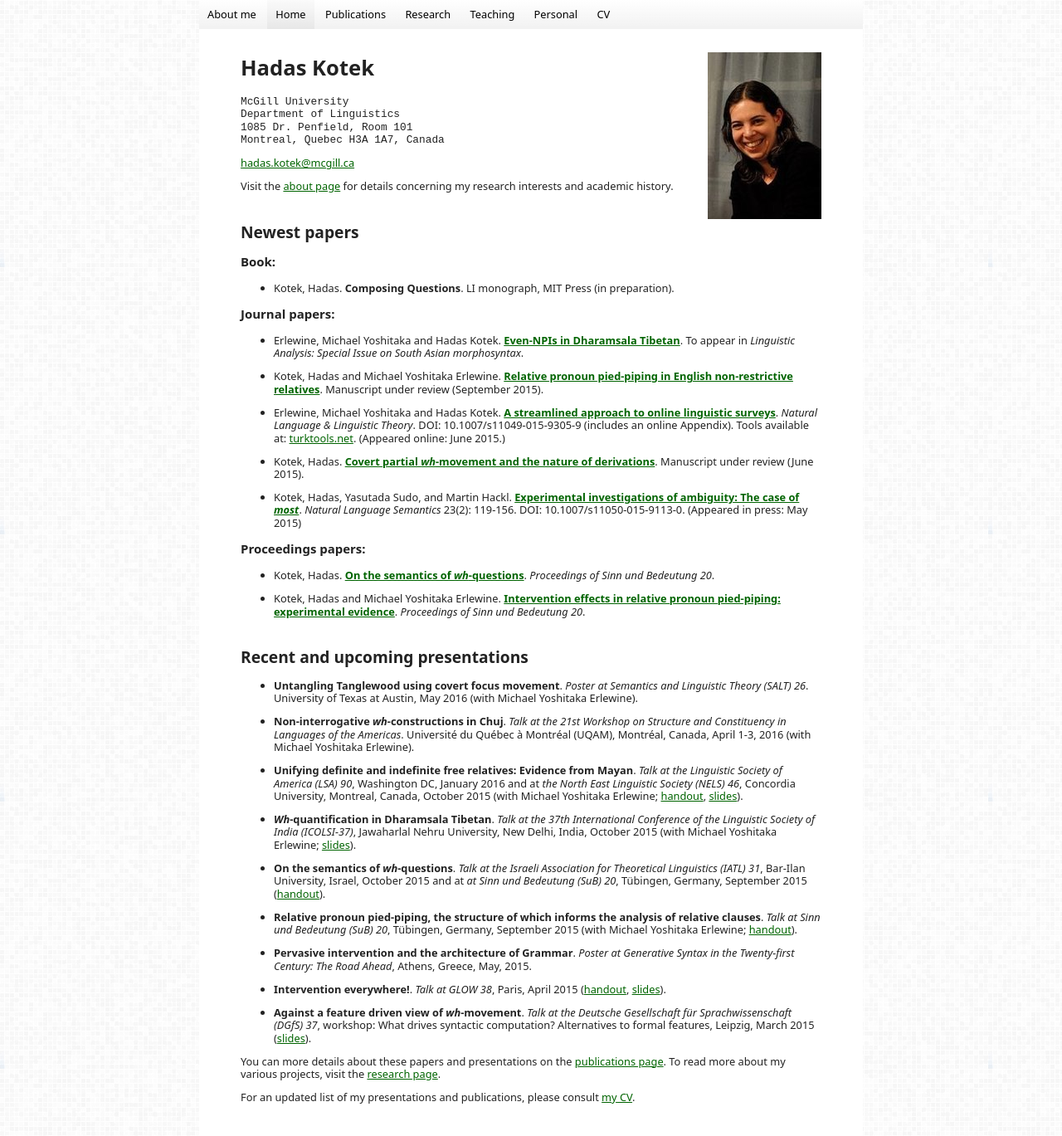
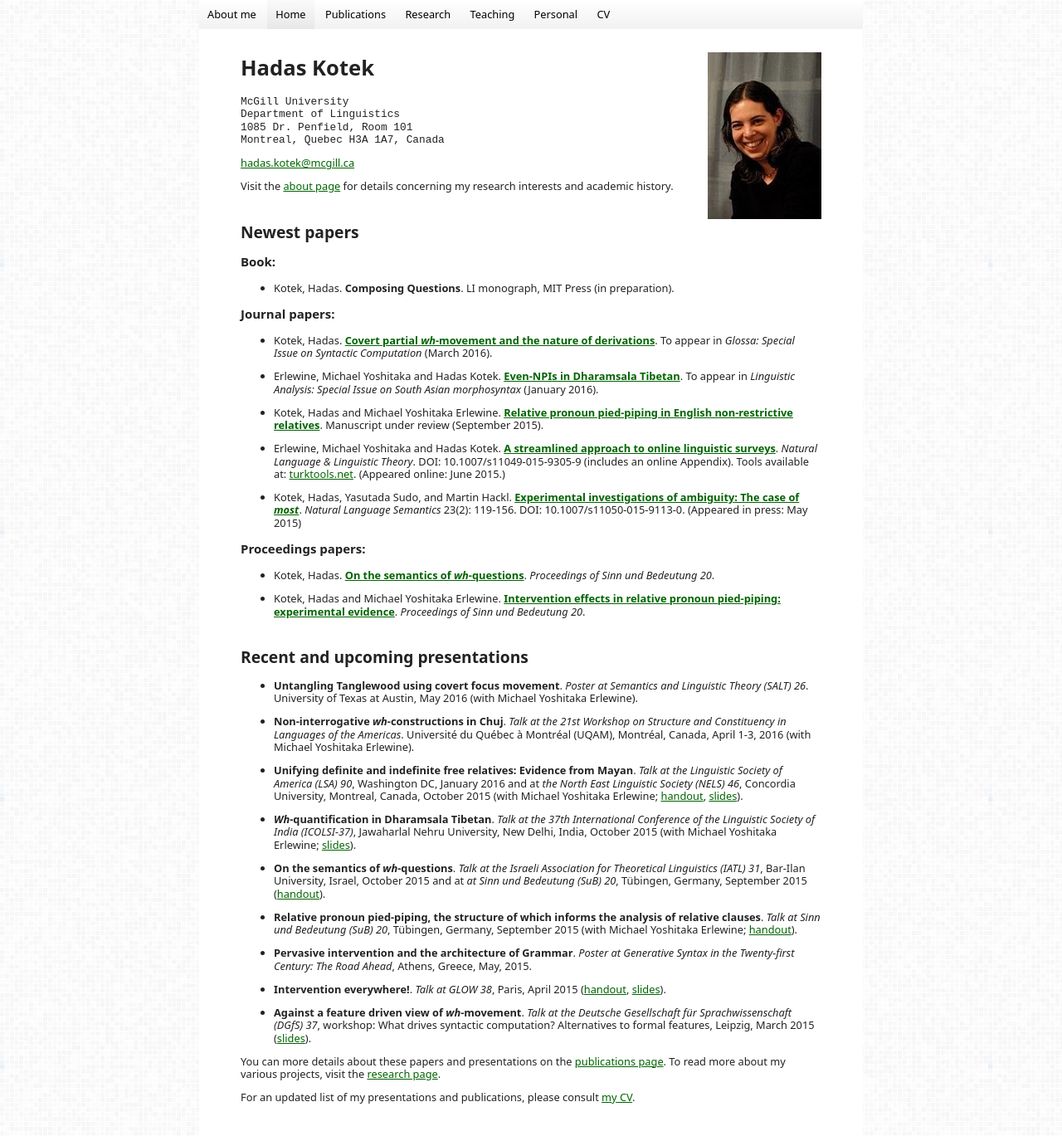
Before and after one commit to hkotek/hkotek.com, a Jekyll site: the page built from index.md, in a window 1280 px wide and 1393 px high. Shown: the top 1369 px of the window at 83% size. Built offline with Jekyll 4.4.1, drawn with Linux system fonts in a browser that asks for light colours.

Commit message:
Update: Glossa paper

```diff
--- a/index.md
+++ b/index.md
@@ -34,13 +34,13 @@ Newest papers
 
 ### Journal papers: ###
 
-* Erlewine, Michael Yoshitaka and Hadas Kotek. [**Even-NPIs in Dharamsala Tibetan**](erlewine-kotek-tibetan.pdf). To appear in *Linguistic Analysis: Special Issue on South Asian morphosyntax*.
+* Kotek, Hadas. [**Covert partial *wh*-movement and the nature of derivations**](http://ling.auf.net/lingbuzz/002541/current.pdf?_s=TVHKDbQKt4hwC4kt). To appear in *Glossa: Special Issue on Syntactic Computation* (March 2016).
+
+* Erlewine, Michael Yoshitaka and Hadas Kotek. [**Even-NPIs in Dharamsala Tibetan**](erlewine-kotek-tibetan.pdf). To appear in *Linguistic Analysis: Special Issue on South Asian morphosyntax* (January 2016).
 
 * Kotek, Hadas and Michael Yoshitaka Erlewine. [**Relative pronoun pied-piping in English non-restrictive relatives**](http://ling.auf.net/lingbuzz/002700/current.pdf?_s=e1xvXt7sPFmVZQto). Manuscript under review (September 2015).
 
 * Erlewine, Michael Yoshitaka and Hadas Kotek. [**A streamlined approach to online linguistic surveys**](http://link.springer.com/article/10.1007/s11049-015-9305-9). *Natural Language & Linguistic Theory*. DOI: 10.1007/s11049-015-9305-9 (includes an online Appendix). Tools available at: [turktools.net](http://turktools.net). (Appeared online: June 2015.)
-
-* Kotek, Hadas. [**Covert partial *wh*-movement and the nature of derivations**](http://ling.auf.net/lingbuzz/002541/current.pdf?_s=TVHKDbQKt4hwC4kt). Manuscript under review (June 2015).
 
 * Kotek, Hadas, Yasutada Sudo, and Martin Hackl. [**Experimental investigations of ambiguity: The case of *most***](http://semanticsarchive.net/Archive/TliOGUyM/most-final.pdf). *Natural Language Semantics* 23(2): 119-156. DOI: 10.1007/s11050-015-9113-0. (Appeared in press: May 2015)
 
```
Also changed, not shown: publications.md (+3 -3 lines), research.md (+3 -3 lines).
